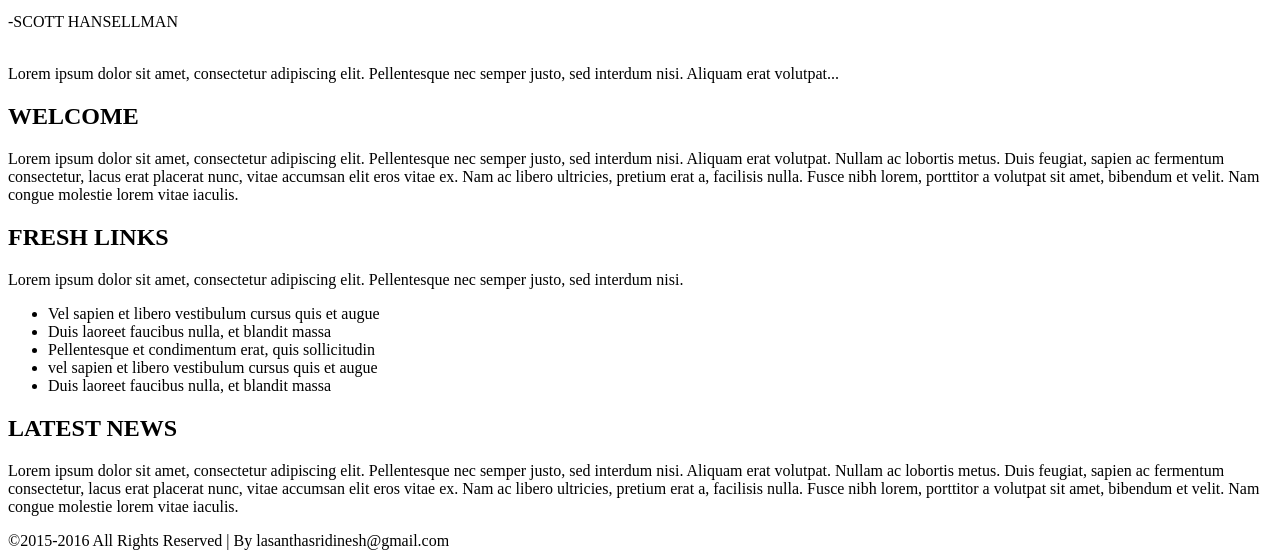
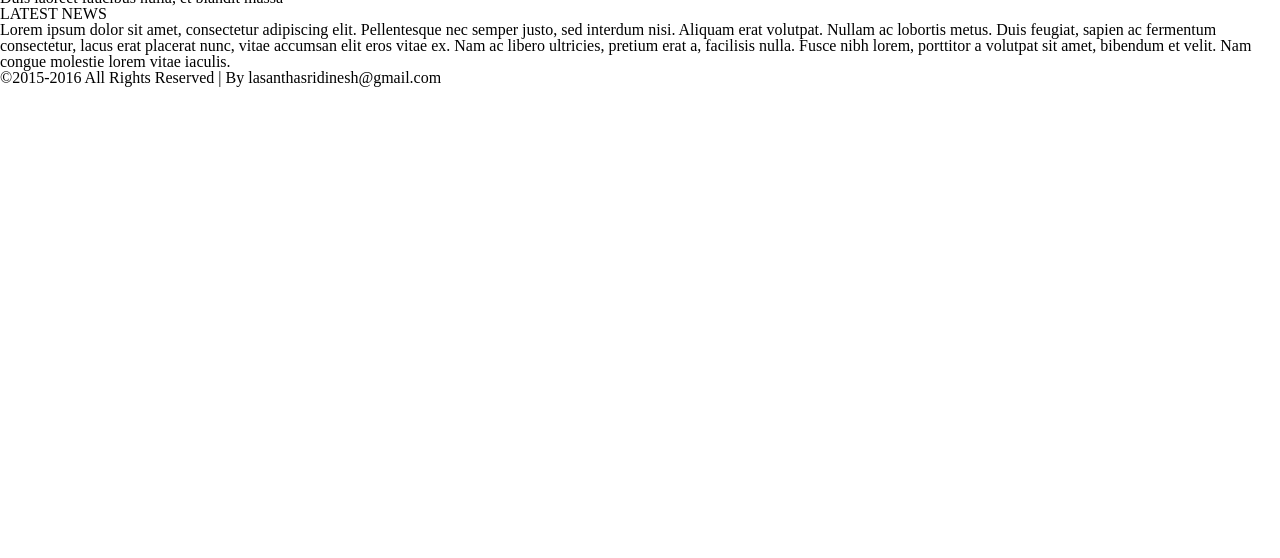
Before and after one commit to lasanthabandara/my-web, a plain HTML site: page index.html in a window 1280 px wide. Shown: the part 346-904 px from the top of the page. After the commit the page ends 800 px from the top, so only its background shows below. Drawn offline with Linux system fonts and the light colour scheme.

Commit message:
css reset

```diff
--- /dev/null
+++ b/css/reset.css
@@ -0,0 +1,48 @@
+/* http://meyerweb.com/eric/tools/css/reset/
+   v2.0 | 20110126
+   License: none (public domain)
+*/
+
+html, body, div, span, applet, object, iframe,
+h1, h2, h3, h4, h5, h6, p, blockquote, pre,
+a, abbr, acronym, address, big, cite, code,
+del, dfn, em, img, ins, kbd, q, s, samp,
+small, strike, strong, sub, sup, tt, var,
+b, u, i, center,
+dl, dt, dd, ol, ul, li,
+fieldset, form, label, legend,
+table, caption, tbody, tfoot, thead, tr, th, td,
+article, aside, canvas, details, embed,
+figure, figcaption, footer, header, hgroup,
+menu, nav, output, ruby, section, summary,
+time, mark, audio, video {
+	margin: 0;
+	padding: 0;
+	border: 0;
+	font-size: 100%;
+	font: inherit;
+	vertical-align: baseline;
+}
+/* HTML5 display-role reset for older browsers */
+article, aside, details, figcaption, figure,
+footer, header, hgroup, menu, nav, section {
+	display: block;
+}
+body {
+	line-height: 1;
+}
+ol, ul {
+	list-style: none;
+}
+blockquote, q {
+	quotes: none;
+}
+blockquote:before, blockquote:after,
+q:before, q:after {
+	content: '';
+	content: none;
+}
+table {
+	border-collapse: collapse;
+	border-spacing: 0;
+}
--- a/index.html
+++ b/index.html
@@ -1,4 +1,10 @@
 <!DOCTYPE html>
+<head>
+    <meta charset="utf-8" />
+    <link href="css/master.css" rel="stylesheet" />
+    <link href="css/reset.css" rel="stylesheet" />
+</head>
+<link href="css/master.css" rel="stylesheet" />
 <title>Lasantha Bandara</title>
 <header>
     <h1>Lasantha Bandara</h1>
```
